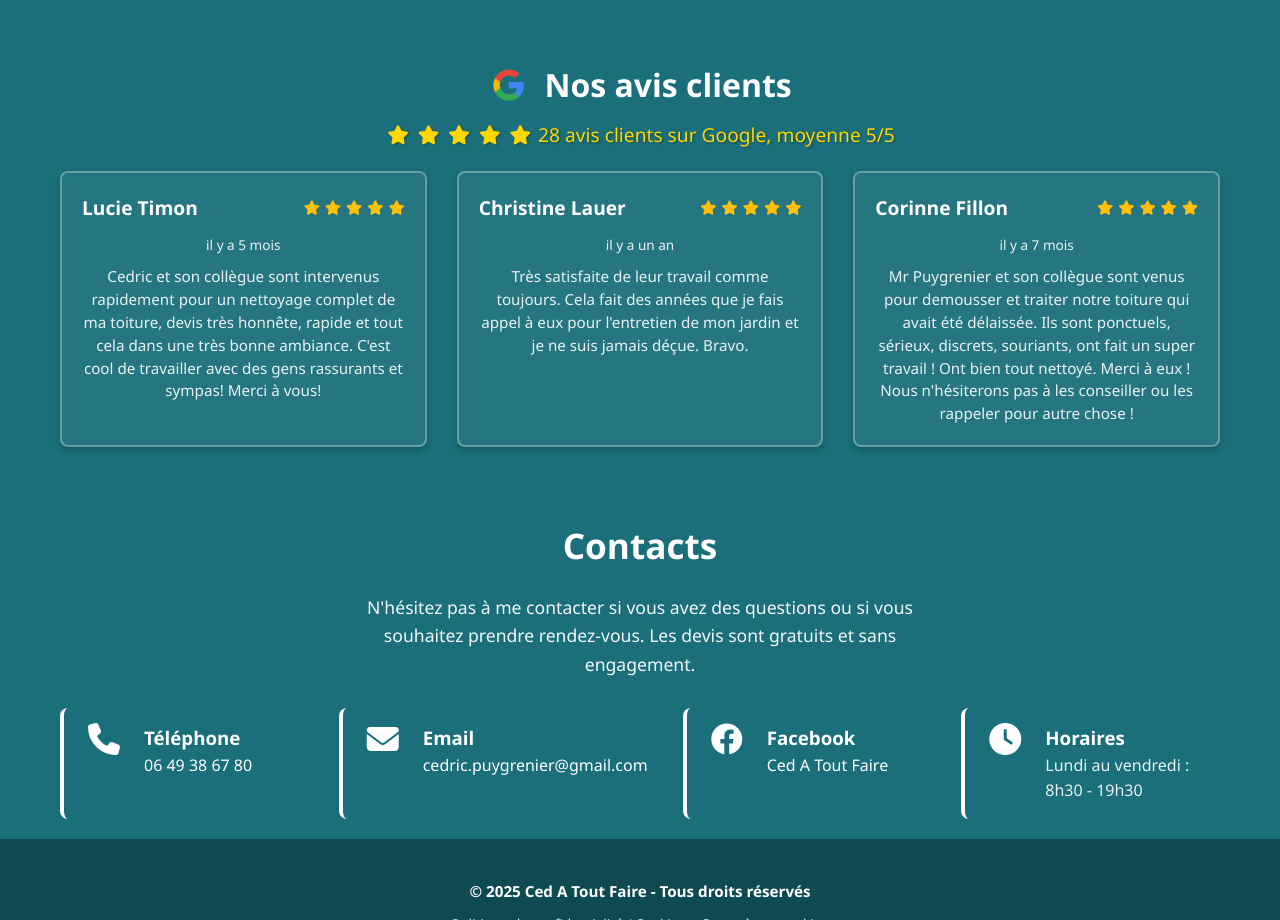
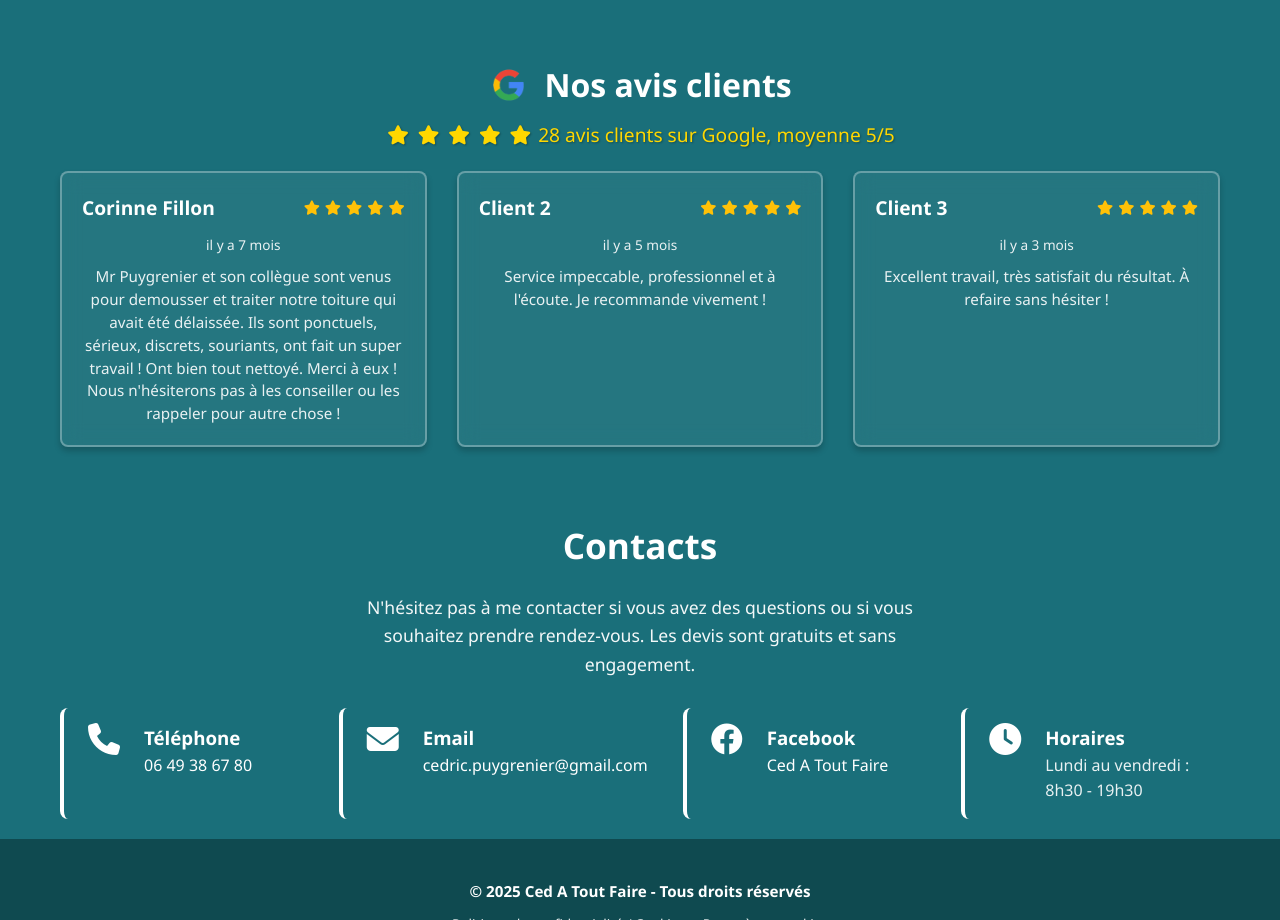
Before and after one commit to SoulSurfer17/cedatoutfaire, a plain HTML site: page index.html in a window 1280 px wide. Shown: the part 1020-1940 px from the top of the page. Drawn offline with Linux system fonts and the light colour scheme.

Commit message:
feat: implement dynamic reviews loading from JSON file

```diff
--- a/index.html
+++ b/index.html
@@ -37,7 +37,49 @@
     <link rel="stylesheet" href="https://cdnjs.cloudflare.com/ajax/libs/font-awesome/6.4.0/css/all.min.css" media="print" onload="this.media='all'; this.onload=null;">
     <noscript><link rel="stylesheet" href="https://cdnjs.cloudflare.com/ajax/libs/font-awesome/6.4.0/css/all.min.css"></noscript>
 
- <script type="application/ld+json">
+    <!-- Script to load reviews data dynamically -->
+    <script>
+        (function(){
+            // Load reviews.json and update review count
+            fetch('reviews.json')
+                .then(response => response.json())
+                .then(data => {
+                    // Update review count in schema.org
+                    const schemaScript = document.querySelector('script[id="schema-local-business"]');
+                    if(schemaScript) {
+                        const schema = JSON.parse(schemaScript.textContent);
+                        schema.aggregateRating.reviewCount = String(data.totalReviews);
+                        schemaScript.textContent = JSON.stringify(schema, null, 2);
+                    }
+
+                    // Update display count
+                    const reviewCountElement = document.getElementById('review-count-display');
+                    if(reviewCountElement) {
+                        reviewCountElement.textContent = data.totalReviews;
+                    }
+
+                    // Update recent reviews display
+                    const reviewsContainer = document.getElementById('recent-reviews-container');
+                    if(reviewsContainer && data.recentReviews) {
+                        reviewsContainer.innerHTML = data.recentReviews.map(review => `
+                            <div class="avis-item avis-card">
+                                <div class="avis-header">
+                                    <h3>${review.author}</h3>
+                                    <div class="avis-rating">
+                                        ${Array(review.rating).fill('<i class="fas fa-star"></i>').join('')}
+                                    </div>
+                                </div>
+                                <p class="avis-date">${review.date}</p>
+                                <p class="avis-text">${review.text}</p>
+                            </div>
+                        `).join('');
+                    }
+                })
+                .catch(err => console.log('Could not load reviews.json:', err));
+        })();
+    </script>
+
+ <script type="application/ld+json" id="schema-local-business">
 {
   "@context": "https://schema.org",
   "@type": "LocalBusiness",
@@ -359,11 +401,28 @@
                         <i class="fas fa-star"></i>
                         <i class="fas fa-star"></i>
                         <i class="fas fa-star"></i>
-                        28 avis clients sur Google, moyenne 5/5
+                        <span id="review-count-display">28</span> avis clients sur Google, moyenne 5/5
                     </p>
                     <!-- Galerie d'avis (texte) -->
-                    <div class="avis-gallery" aria-label="Galerie des avis clients">
-                        <!-- Avis 1 -->
+                    <div class="avis-gallery" id="recent-reviews-container" aria-label="Galerie des avis clients">
+                        <!-- Avis sont chargés dynamiquement depuis reviews.json -->
+                        <!-- Fallback: affichage statique en cas d'erreur -->
+                        <div class="avis-item avis-card">
+                            <div class="avis-header">
+                                <h3>Corinne Fillon</h3>
+                                <div class="avis-rating">
+                                    <i class="fas fa-star"></i>
+                                    <i class="fas fa-star"></i>
+                                    <i class="fas fa-star"></i>
+                                    <i class="fas fa-star"></i>
+                                    <i class="fas fa-star"></i>
+                                </div>
+                            </div>
+                            <p class="avis-date">il y a 7 mois</p>
+                            <p class="avis-text">Mr Puygrenier et son collègue sont venus pour demousser et traiter notre toiture qui avait été délaissée. Ils sont ponctuels, sérieux, discrets, souriants, ont fait un super travail ! Ont bien tout nettoyé. Merci à eux ! Nous n'hésiterons pas à les conseiller ou les rappeler pour autre chose !</p>
+                        </div>
+
+                        <!-- Avis 2 -->
                         <div class="avis-item avis-card">
                             <div class="avis-header">
                                 <h3>Lucie Timon</h3>
@@ -379,7 +438,7 @@
                             <p class="avis-text">Cedric et son collègue sont intervenus rapidement pour un nettoyage complet de ma toiture, devis très honnête, rapide et tout cela dans une très bonne ambiance. C'est cool de travailler avec des gens rassurants et sympas! Merci à vous!</p>
                         </div>
 
-                        <!-- Avis 2 -->
+                        <!-- Avis 3 -->
                         <div class="avis-item avis-card">
                             <div class="avis-header">
                                 <h3>Christine Lauer</h3>
@@ -393,22 +452,6 @@
                             </div>
                             <p class="avis-date">il y a un an</p>
                             <p class="avis-text">Très satisfaite de leur travail comme toujours. Cela fait des années que je fais appel à eux pour l'entretien de mon jardin et je ne suis jamais déçue. Bravo.</p>
-                        </div>
-
-                        <!-- Avis 3 -->
-                        <div class="avis-item avis-card">
-                            <div class="avis-header">
-                                <h3>Corinne Fillon</h3>
-                                <div class="avis-rating">
-                                    <i class="fas fa-star"></i>
-                                    <i class="fas fa-star"></i>
-                                    <i class="fas fa-star"></i>
-                                    <i class="fas fa-star"></i>
-                                    <i class="fas fa-star"></i>
-                                </div>
-                            </div>
-                            <p class="avis-date">il y a 7 mois</p>
-                            <p class="avis-text">Mr Puygrenier et son collègue sont venus pour demousser et traiter notre toiture qui avait été délaissée. Ils sont ponctuels, sérieux, discrets, souriants, ont fait un super travail ! Ont bien tout nettoyé. Merci à eux ! Nous n'hésiterons pas à les conseiller ou les rappeler pour autre chose !</p>
                         </div>
                     </div>
                 </div>
--- /dev/null
+++ b/reviews.json
@@ -0,0 +1,25 @@
+{
+  "totalReviews": 28,
+  "ratingValue": 5,
+  "lastUpdated": "2025-11-20",
+  "recentReviews": [
+    {
+      "author": "Corinne Fillon",
+      "rating": 5,
+      "date": "il y a 7 mois",
+      "text": "Mr Puygrenier et son collègue sont venus pour demousser et traiter notre toiture qui avait été délaissée. Ils sont ponctuels, sérieux, discrets, souriants, ont fait un super travail ! Ont bien tout nettoyé. Merci à eux ! Nous n'hésiterons pas à les conseiller ou les rappeler pour autre chose !"
+    },
+    {
+      "author": "Client 2",
+      "rating": 5,
+      "date": "il y a 5 mois",
+      "text": "Service impeccable, professionnel et à l'écoute. Je recommande vivement !"
+    },
+    {
+      "author": "Client 3",
+      "rating": 5,
+      "date": "il y a 3 mois",
+      "text": "Excellent travail, très satisfait du résultat. À refaire sans hésiter !"
+    }
+  ]
+}
```
